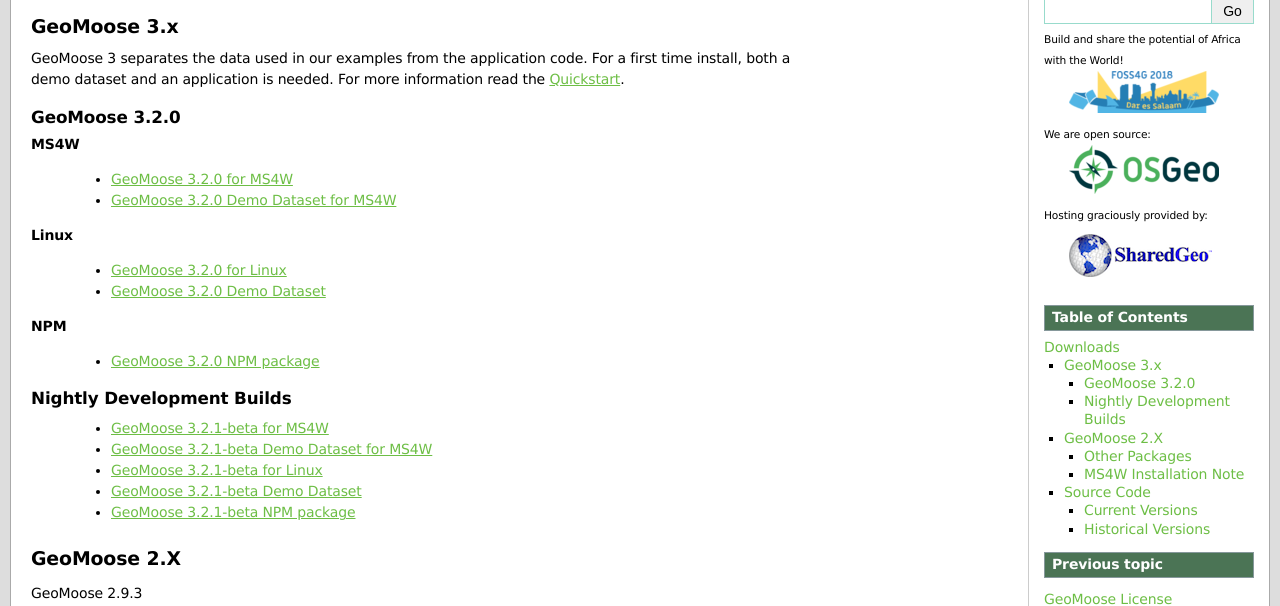
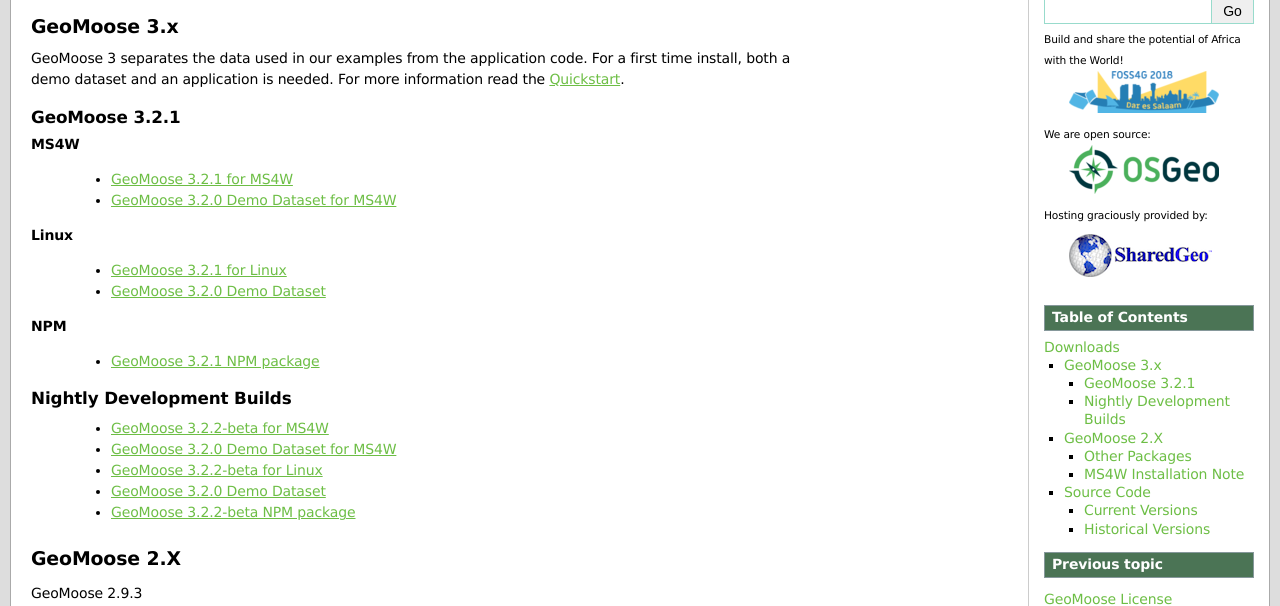
Before and after one commit to herambchaudhari4121/geomoose-website, a Sphinx documentation site: the page built from source/download.rst, in a window 1280 px wide and 900 px high. Shown: the part 159-765 px from the top of the window. Built offline with Sphinx 7.4.7, drawn with Linux system fonts in a browser that asks for light colours.

Commit message:
v3.2.1 announcement.

```diff
--- a/source/download.rst
+++ b/source/download.rst
@@ -8,32 +8,32 @@
 
 GeoMoose 3 separates the data used in our examples from the application code. For a first time install, both a demo dataset and an application is needed. For more information read the `Quickstart <./quickstart.html>`_.
 
-GeoMoose 3.2.0
+GeoMoose 3.2.1
 ^^^^^^^^^^^^^^
 
 **MS4W**
 
-	* `GeoMoose 3.2.0 for MS4W <https://www.geomoose.org/downloads/gm3-examples-3.2.0-ms4w.zip>`_
+	* `GeoMoose 3.2.1 for MS4W <https://www.geomoose.org/downloads/gm3-examples-3.2.1-ms4w.zip>`_
 	* `GeoMoose 3.2.0 Demo Dataset for MS4W <https://www.geomoose.org/downloads/gm3-demo-data-3.2.0-ms4w.zip>`_
 
 **Linux**
 
-	* `GeoMoose 3.2.0 for Linux <https://www.geomoose.org/downloads/gm3-examples-3.2.0.zip>`_
+	* `GeoMoose 3.2.1 for Linux <https://www.geomoose.org/downloads/gm3-examples-3.2.1.zip>`_
 	* `GeoMoose 3.2.0 Demo Dataset <https://www.geomoose.org/downloads/gm3-demo-data-3.2.0.zip>`_
 
 **NPM**
 
-	* `GeoMoose 3.2.0 NPM package <https://www.geomoose.org/downloads/gm3-npm-3.2.0.tgz>`_
+	* `GeoMoose 3.2.1 NPM package <https://www.geomoose.org/downloads/gm3-npm-3.2.1.tgz>`_
 
 Nightly Development Builds
 ^^^^^^^^^^^^^^^^^^^^^^^^^^
-	* `GeoMoose 3.2.1-beta for MS4W <https://www.geomoose.org/downloads/gm3-examples-3.2.1-beta-ms4w.zip>`_
-	* `GeoMoose 3.2.1-beta Demo Dataset for MS4W <https://www.geomoose.org/downloads/gm3-demo-data-3.2.1-beta-ms4w.zip>`_
+	* `GeoMoose 3.2.2-beta for MS4W <https://www.geomoose.org/downloads/gm3-examples-3.2.2-beta-ms4w.zip>`_
+	* `GeoMoose 3.2.0 Demo Dataset for MS4W <https://www.geomoose.org/downloads/gm3-demo-data-3.2.0-ms4w.zip>`_
 
-	* `GeoMoose 3.2.1-beta for Linux <https://www.geomoose.org/downloads/gm3-examples-3.2.1-beta.zip>`_
-	* `GeoMoose 3.2.1-beta Demo Dataset <https://www.geomoose.org/downloads/gm3-demo-data-3.2.1-beta.zip>`_
+	* `GeoMoose 3.2.2-beta for Linux <https://www.geomoose.org/downloads/gm3-examples-3.2.2-beta.zip>`_
+	* `GeoMoose 3.2.0 Demo Dataset <https://www.geomoose.org/downloads/gm3-demo-data-3.2.0.zip>`_
 
-	* `GeoMoose 3.2.1-beta NPM package <https://www.geomoose.org/downloads/gm3-npm-3.2.1-beta.tgz>`_
+	* `GeoMoose 3.2.2-beta NPM package <https://www.geomoose.org/downloads/gm3-npm-3.2.2-beta.tgz>`_
 
 
 GeoMoose 2.X
```
Also changed, not shown: source/news.rst (+7 -0 lines), source/releases/3.2.1.rst (added, +9 -0 lines).
